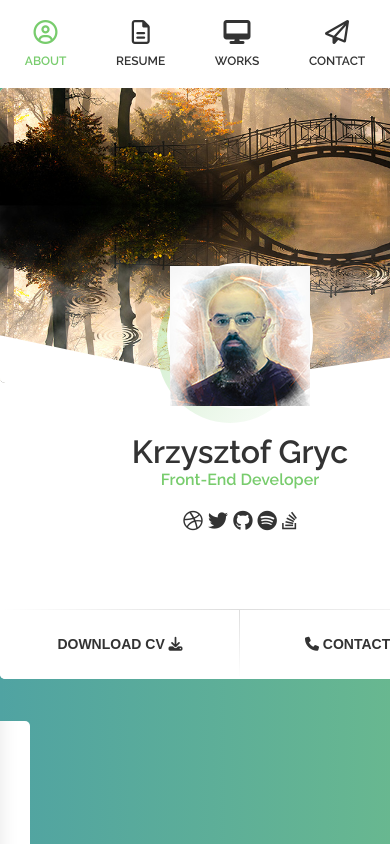
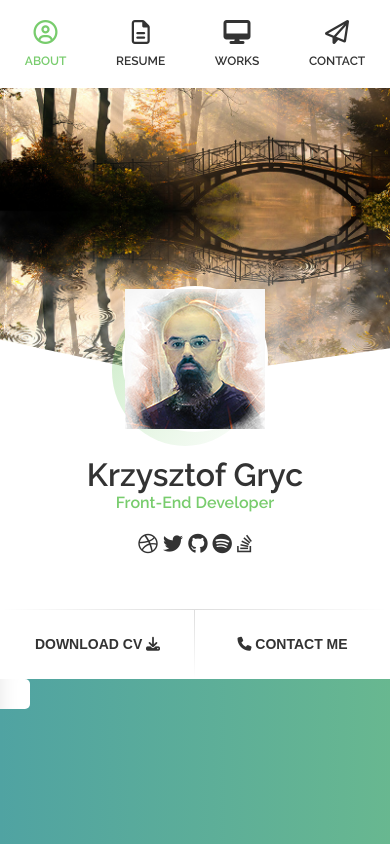
Before and after one commit to g-krzysztof/my-portfolio-page, a React (Create React App) app: page /contact in a window 390 px wide. Built offline with nearby package versions, Linux system fonts and the light colour scheme.

Commit message:
add media styles ProfileCard for small screens

```diff
--- a/src/components/App.js
+++ b/src/components/App.js
@@ -42,4 +42,6 @@ const App = ({ location }) => {
   );
 }
 
+console.log(window.screen.width);
+
 export default withRouter(App);
--- a/src/css/index.css
+++ b/src/css/index.css
@@ -22,7 +22,7 @@ body {
 
 @media (max-width: 768px) {
   .App {
-    overflow: scroll;
+    overflow-y: auto;
   }
 }
 
@@ -37,13 +37,12 @@ body {
   -webkit-box-pack: center;
       -ms-flex-pack: center;
           justify-content: center;
-  margin: 14vh auto 16vh;
-  width: 1400px;
+  margin: 14vh 10vw 16vh;
 }
 
 @media (max-height: 800px) {
   .App__layout {
-    margin: 4vh auto 6vh;
+    margin: 4vh 2vw 6vh;
   }
 }
 
@@ -55,6 +54,11 @@ body {
             flex-direction: column;
     -ms-flex-wrap: wrap;
         flex-wrap: wrap;
+    -webkit-box-pack: center;
+        -ms-flex-pack: center;
+            justify-content: center;
+    -ms-flex-line-pack: center;
+        align-content: center;
     margin: 0;
   }
 }
@@ -63,10 +67,17 @@ body {
   position: relative;
   top: 0;
   left: 0;
-  width: 100%;
-  height: 100%;
+  width: 0%;
+  height: 0%;
   z-index: 1;
   color: #fff;
+}
+
+@media (min-width: 769px) {
+  .App__squares {
+    width: 100%;
+    height: 100%;
+  }
 }
 
 .App__squares li {
@@ -82,6 +93,12 @@ body {
   .App__squares li {
     -webkit-animation: square linear 24s infinite;
             animation: square linear 24s infinite;
+  }
+}
+
+@media (max-width: 768px) {
+  .App__squares li {
+    font-size: 0rem !important;
   }
 }
 
@@ -234,23 +251,13 @@ body {
   -webkit-box-flex: 1;
       -ms-flex-positive: 1;
           flex-grow: 1;
-  max-height: 60vh;
-  min-height: 60vh;
   background-color: white;
   border-radius: 0px 5px 5px 0px;
-  margin: 5vh 0 0 0;
   padding: 10px 10px 20px 20px;
   -webkit-box-shadow: inset 20px 0 20px -20px rgba(0, 0, 0, 0.1);
           box-shadow: inset 20px 0 20px -20px rgba(0, 0, 0, 0.1);
   -webkit-transition: 0.5s;
   transition: 0.5s;
-}
-
-@media (max-height: 800px) {
-  .Content {
-    max-height: 80vh;
-    min-height: 80vh;
-  }
 }
 
 .Content__wrapper {
@@ -297,6 +304,7 @@ body {
 
 @media (max-width: 768px) {
   .Header__nav {
+    padding: 0 15vw;
     width: 100vw;
     display: -webkit-box;
     display: -ms-flexbox;
@@ -307,6 +315,12 @@ body {
             flex-direction: row;
     -ms-flex-wrap: nowrap;
         flex-wrap: nowrap;
+  }
+}
+
+@media (max-width: 520px) {
+  .Header__nav {
+    padding: 0 0 0 0;
   }
 }
 
@@ -381,6 +395,18 @@ body {
   z-index: 5;
 }
 
+@media (max-width: 768px) {
+  .ProfileCard {
+    margin: 0 15vw;
+  }
+}
+
+@media (max-width: 520px) {
+  .ProfileCard {
+    margin: 0 0 0 0;
+  }
+}
+
 .ProfileCard__content {
   display: -webkit-box;
   display: -ms-flexbox;
@@ -406,6 +432,19 @@ body {
   }
 }
 
+@media (max-width: 768px) {
+  .ProfileCard__content {
+    width: 70vw;
+    border-radius: 0px;
+  }
+}
+
+@media (max-width: 520px) {
+  .ProfileCard__content {
+    width: 100vw;
+  }
+}
+
 .ProfileCard__content::before {
   content: '';
   position: absolute;
@@ -426,6 +465,12 @@ body {
   }
 }
 
+@media (max-width: 768px) {
+  .ProfileCard__content::before {
+    background: none;
+  }
+}
+
 .ProfileCard__image {
   background-image: url(../utils/profile-background.jpg);
   background-repeat: no-repeat;
@@ -438,6 +483,12 @@ body {
   width: 100%;
   height: 50%;
   overflow: hidden;
+}
+
+@media (max-width: 768px) {
+  .ProfileCard__image {
+    border-radius: 0px;
+  }
 }
 
 .ProfileCard__image::before {
@@ -555,6 +606,12 @@ body {
   transition: .2s;
 }
 
+@media (max-width: 768px) {
+  .ProfileCard__bottom-btn {
+    border-radius: 0px;
+  }
+}
+
 .ProfileCard__bottom-btn:hover {
   color: #78CC6D;
 }
--- a/src/styles/_App.scss
+++ b/src/styles/_App.scss
@@ -14,24 +14,23 @@ body {
 	}
 
 	@media #{$mw7}{
-		overflow: scroll;
+		overflow-y: auto;
 	}
 	&__layout {
 		display: flex;
 		align-items: flex-start;
 		position: relative;
 		justify-content: center;
-		margin: 14vh auto 16vh;
-		width: 1400px;
+		margin: 14vh 10vw 16vh;
 		@media #{$mh8} {
-			margin: 4vh auto 6vh;
+			margin: 4vh 2vw 6vh;
 		}
 		@media #{$mw7}{
 			flex-direction: column;
 			flex-wrap: wrap;
+			justify-content: center;
+			align-content: center;
 			margin: 0;
-		}
-		@media #{$mw4}{
 		}
 	}
 
@@ -39,10 +38,14 @@ body {
 		position: relative;
 		top: 0;
 		left: 0;
-		width: 100%;
-		height: 100%;
+		width: 0%;
+		height: 0%;
 		z-index: 1;
 		color: #fff;
+		@media #{$minw7} {
+			width: 100%;
+			height: 100%;
+		}
 		li {
 			position: absolute;
 			list-style: none;
@@ -51,6 +54,9 @@ body {
 			font-size: 4rem;
 			@media #{$minw7} {
 				animation: square linear 24s infinite;
+			}
+			@media #{$mw7} {
+				font-size: 0rem !important;
 			}
 			bottom: -400px;
 		}
--- a/src/styles/_Content.scss
+++ b/src/styles/_Content.scss
@@ -1,17 +1,17 @@
 .Content {
     display: flex;
     flex-grow: 1;
-    max-height: 60vh;
-    min-height: 60vh;
+    // max-height: 60vh;
+    // min-height: 60vh;
     background-color:white;
     border-radius: 0px 5px 5px 0px;
-    margin: 5vh 0 0 0;
+    // margin: 5vh 0 0 0;
     padding: 10px 10px 20px 20px;
     box-shadow: inset 20px 0 20px -20px rgba($color: #000000, $alpha: 0.1);
     transition: 0.5s;
     @media #{$mh8} {
-        max-height: 80vh;
-        min-height: 80vh;
+        // max-height: 80vh;
+        // min-height: 80vh;
     }
     &__wrapper {
         flex-grow: 1;
--- a/src/styles/_Header.scss
+++ b/src/styles/_Header.scss
@@ -12,10 +12,14 @@
         position: relative;
         list-style: none;
         @media #{$mw7}{
+            padding: 0 15vw;
             width: 100vw;
             display: flex;
             flex-direction: row;
             flex-wrap: nowrap;
+        }
+        @media #{$mw4} {
+            padding: 0 0 0 0;
         }
     }
     &__item {
--- a/src/styles/_ProfileCard.scss
+++ b/src/styles/_ProfileCard.scss
@@ -3,6 +3,12 @@
     margin: 0px;
     position: relative;
     z-index: 5;
+    @media #{$mw7} {
+        margin: 0 15vw;
+    }
+    @media #{$mw4} {
+        margin: 0 0 0 0;
+    }
     &__content {
         display: flex;
         flex-direction: column;
@@ -14,6 +20,13 @@
         transition: .5s;
         @media #{$mh8} {
             height: 90vh;
+        }
+        @media #{$mw7} {
+            width: 70vw;
+            border-radius: 0px;
+        }
+        @media #{$mw4} {
+            width: 100vw;
         }
     }
     &__content::before {
@@ -30,6 +43,9 @@
         @media #{$mh8} {
             height: 90vh;
         }
+        @media #{$mw7} {
+            background: none;
+        }
     }
     &__image{
         background-image: url(../utils/profile-background.jpg);
@@ -43,6 +59,9 @@
         width: 100%;
         height: 50%;
         overflow: hidden;
+        @media #{$mw7} {
+            border-radius: 0px;
+        }
     }
     &__image::before {
         content: '';
@@ -128,7 +147,6 @@
         background: radial-gradient(ellipse at center,#ddd 0%,rgba(255,255,255,0) 70%);
     }
     &__bottom-btn {
-        // flex-grow: 1;
         width: 50%;
         border: 0;
         background-color: #fff;
@@ -140,6 +158,9 @@
         cursor: pointer;
         outline:none;
         transition: .2s;
+        @media #{$mw7} {
+            border-radius: 0px;
+        }
     }
     &__bottom-btn:hover {
         color: $main-color;
--- a/src/styles/variables.scss
+++ b/src/styles/variables.scss
@@ -1,7 +1,7 @@
 $main-color: #78CC6D;
 $gray:#333333;
 
-$mw4: "(max-width: 480px)";
+$mw4: "(max-width: 520px)";
 $mw7: "(max-width: 768px)";
 $minw7: "(min-width: 769px)";
 $mh8: "(max-height: 800px)";
```
Also changed, not shown: 1 other file (tests, documents, lock files or other folders).
